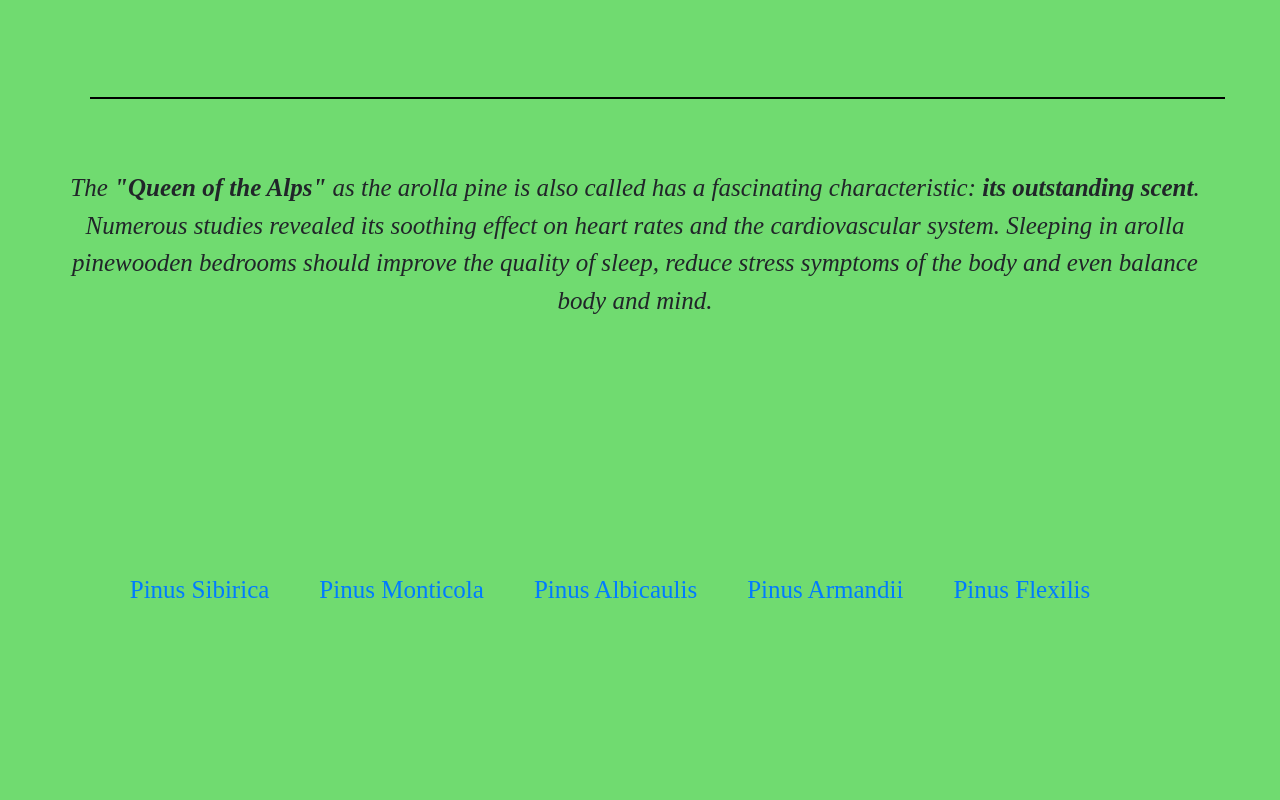
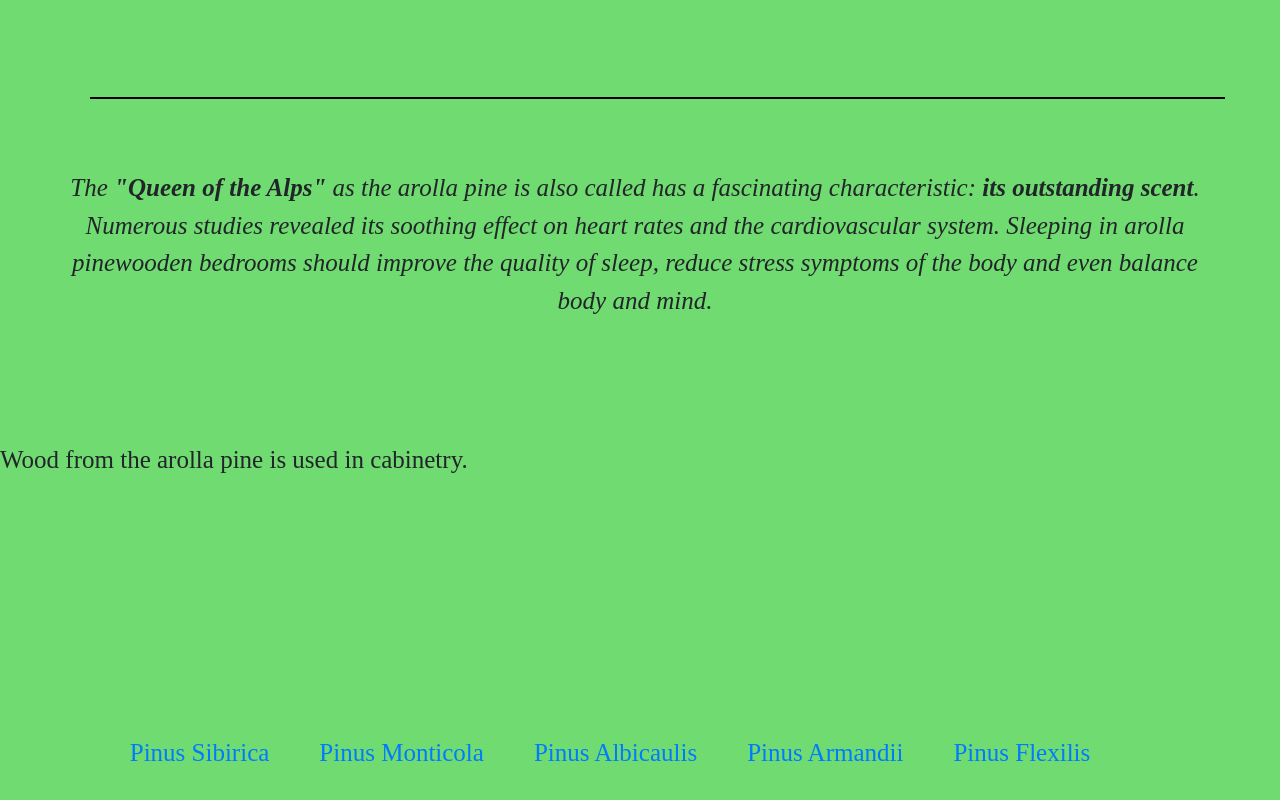
Before and after one commit to zirbelkiefer/zirbelkiefer.github.io, a plain HTML site: page index.html in a window 1280 px wide. Shown: the part 2262-3062 px from the top of the page. Before the commit the page ends 2954 px from the top, so only its background shows below. Drawn offline with nearby package versions, Linux system fonts and the light colour scheme.

Commit message:
Update index.html
new paragraph

```diff
--- a/index.html
+++ b/index.html
@@ -129,9 +129,9 @@ body {
 <p id="last_paragraph">The <strong>"Queen of the Alps"</strong> as the arolla pine is also called has a fascinating characteristic: <strong>its outstanding scent</strong>. Numerous studies revealed its soothing effect on heart rates and the cardiovascular system. Sleeping in arolla pinewooden bedrooms should improve the quality of sleep, reduce stress symptoms of the body and even balance body and mind.</p>
 
 
+<p> Wood from the arolla pine is used in cabinetry.</p>
 
 
-</p>
 
 
 <div><p id="links"><a href="https:"><span class="similar">Pinus Sibirica</span></a><a href="https:"><span class="similar">Pinus Monticola</span></a><a href="https:"><span class="similar">Pinus Albicaulis</span></a><a href="https:"><span class="similar">Pinus Armandii</span></a><a href="https:"><span class="similar">Pinus Flexilis</span></a></p></div>
```
